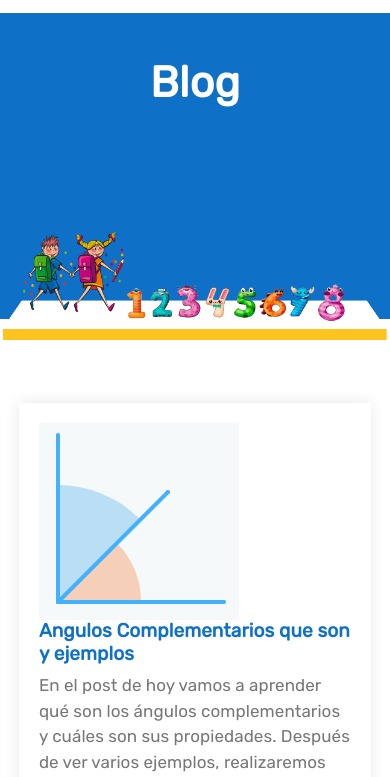
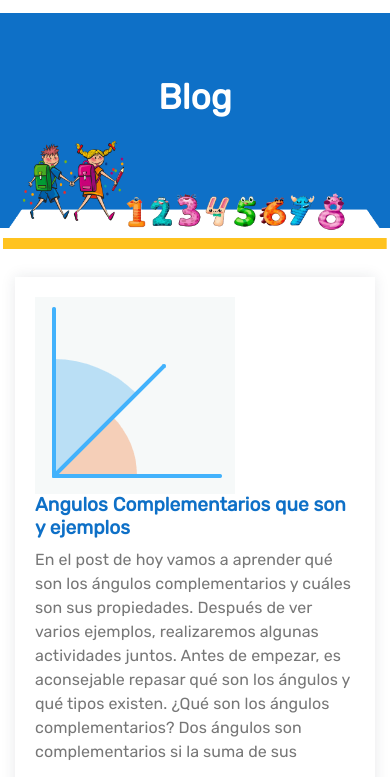
Before and after one commit to kelydev/crystal-Code, a website: page pages/blog.html in a window 390 px wide. Shown: the part 57-834 px from the top of the page. Drawn offline with nearby package versions, Linux system fonts and the light colour scheme.

Commit message:
Responsive design de la página blog

```diff
--- a/scss/_blog.scss
+++ b/scss/_blog.scss
@@ -19,7 +19,7 @@ BANNER
     }
 }
 .blog {
-    padding: 50px 1%;
+    padding: 40px 0px;
     &__card {
         box-shadow: 0 0 14px rgba(34, 44, 55, 0.1);
         margin-bottom: 30px;
@@ -28,7 +28,7 @@ BANNER
             color: $color-primary;
             font-size: 19px;
         }
-        &--descripcion {
+        &--decripcion {
             font-size: 16px;
         }
     }
--- a/scss/_responsive.scss
+++ b/scss/_responsive.scss
@@ -2,9 +2,7 @@
 RESPONSIVE-MEDIA QUERIES
 ------------------------------------------------------------------*/
 @media (max-width: 1199.98px) {
-    /*------------------------------------------------------------------
-    PRINCIPAL
-    ------------------------------------------------------------------*/
+    /*---------*****----------Principal-----------*****---------*/
     .home {
         &__texto {
             padding-top:70px;
@@ -26,11 +24,14 @@ RESPONSIVE-MEDIA QUERIES
             }
         }
     }
+    /*---------*****--------Sobre Nosotros---------*****---------*/
+    /*---------*****------------Juegos------------*****---------*/
+    /*---------*****------------Blog-------------*****-----------*/
+    /*---------*****------Preguntas Frecuentes------*****--------*/
 }
+
 @media (max-width: 991.98px) {
-    /*------------------------------------------------------------------
-    PRINCIPAL
-    ------------------------------------------------------------------*/
+    /*---------*****----------Principal-----------*****---------*/
     .header__menu {
         background-color: white !important;
         padding: 1rem 1rem;
@@ -52,16 +53,21 @@ RESPONSIVE-MEDIA QUERIES
             }
         }
     }
-
     .crystal {
         &__img {
             padding-top: 40px;
         }
     }
-    /*------------------------------------------------------------------
-    Sobre Nosotros
-    ------------------------------------------------------------------*/
-    /*--------------------Preguntas Frecuentes-------------------------*/
+    /*---------*****--------Sobre Nosotros---------*****---------*/
+    /*---------*****------------Juegos------------*****---------*/
+    /*---------*****------------Blog-------------*****-----------*/
+    .homeBlog{
+        &__texto {
+            padding-top: 100px;
+            padding-bottom:150px;
+        }
+    }
+    /*---------*****------Preguntas Frecuentes------*****--------*/
     .homePreguntas{
         &__texto {
             padding-top: 100px;
@@ -72,9 +78,7 @@ RESPONSIVE-MEDIA QUERIES
 }
 
 @media (max-width: 767.98px) {
-    /*------------------------------------------------------------------
-    PRINCIPAL
-    ------------------------------------------------------------------*/
+    /*---------*****---------Principal---------*****---------*/
     .home {
         &__texto {
             margin-left: 1.5%;
@@ -109,13 +113,16 @@ RESPONSIVE-MEDIA QUERIES
             }
         }
     }
-    /*------------------------------------------------------------------
-    SOBRE NOSOTROS
-    ------------------------------------------------------------------*/
+    /*---------*****--------Sobre Nosotros---------*****---------*/
+    /*---------*****------------Juegos------------*****---------*/
+    /*---------*****------------Blog-------------*****-----------*/
+    /*---------*****------Preguntas Frecuentes------*****--------*/
+
 }
 
 @media (max-width: 575.98px) {
-    /*---home---*/
+    /*---------*****----------Principal-----------*****---------*/
+
     .home {
         &__texto {
             padding: 10% 5px 10% 5px;
@@ -147,13 +154,27 @@ RESPONSIVE-MEDIA QUERIES
             }
         }
     }
-    /*---Crystal---*/
     .crystal {
         &__img {
             padding-bottom: 40px;
         }
     }
-     /*---------****----------Preguntas Frecuentes--------****------------*/
+    /*---------*****--------Sobre Nosotros---------*****---------*/
+    /*---------*****------------Juegos------------*****---------*/
+    /*---------*****------------Blog-------------*****-----------*/
+    .homeBlog{
+        &__texto {
+            h1 {
+                font-size: 35px;
+            }
+            padding-bottom:100px;
+        }
+    }
+    .blog {
+        padding-top: 15px;
+    }
+
+    /*---------*****------Preguntas Frecuentes------*****--------*/
      .homePreguntas{
         &__texto {
             h1 {
```
Also changed, not shown: pages/preguntasfrecuentes.html (+1 -1 lines), css/estilo.css.
